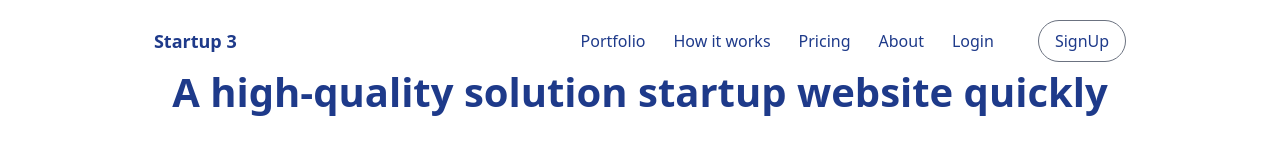
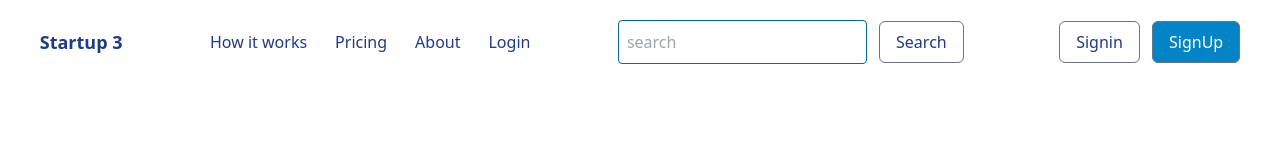
Before and after one commit to emmaudebu/tailwind-class, a website: page src/index.html in a window 1280 px wide. Drawn offline with Linux system fonts and the light colour scheme.

Commit message:
class test

```diff
--- a/src/index.html
+++ b/src/index.html
@@ -11,22 +11,28 @@
 
 <body class=" font-DM Sans">
     <header class="hero-header">
-        <nav class=" flex justify-around items-center gap-9 mt-5 text-blue-900">
+        <nav class=" flex justify-around items-center gap-2 mt-5 text-blue-900">
             <h2 class="logo font-black text-lg">Startup 3</h2>
-            <ul class="menu flex  gap-7 items-center justify-center">
-                <li class="hover:cursor-pointer">Portfolio</li>
+            <ul class="menu flex  gap-7 items-center justify-center sm:hidden lg:flex hidden md:flex">
                 <li class="hover:cursor-pointer" >How it works</li>
                 <li class="hover:cursor-pointer" >Pricing</li>
                 <li class="hover:cursor-pointer" >About</li>
-                <li class="hover:cursor-pointer" >Login</li>
-                <li class="Ifeanyi hover:cursor-pointer">SignUp</li>
+                <li class="hover:cursor-pointer  " >Login</li>
+
             </ul>
+            <div class="form hidden md:block">
+                <input type="text" placeholder="search"
+                    class="border border-sky-700 ifeanyi px-2 gap-y-3 h-11 rounded  "> <button
+                    class="Ifeanyi hover:cursor-pointer ">Search</button>
+            </div>
+            <div> <button class=" Ifeanyi hover:cursor-pointer ">Signin</button >
+               <button class=" Ifeanyi hover:cursor-pointer  bg-sky-600 text-white"> SignUp</button></div>
         </nav>
-        <div class="hero flex flex-col justify-center items-center ">
+        <!-- <div class="hero flex flex-col justify-center items-center ">
             <h1 class="hero-text font-black font-DM Sans al text-[40px] text-blue-900 ">
                 A high-quality solution startup website quickly
             </h1>
-        </div>
+        </div> -->
     </header>
 
 </body>
--- a/src/input.css
+++ b/src/input.css
@@ -11,7 +11,7 @@
     }
 
     .Ifeanyi {
-        @apply border border-gray-500 py-2 px-4 rounded-full ml-4
+        @apply border border-gray-500 py-2 px-4 rounded-md ml-2
     }
 
 
```
Also changed, not shown: dist/output.css, 1 other file.
